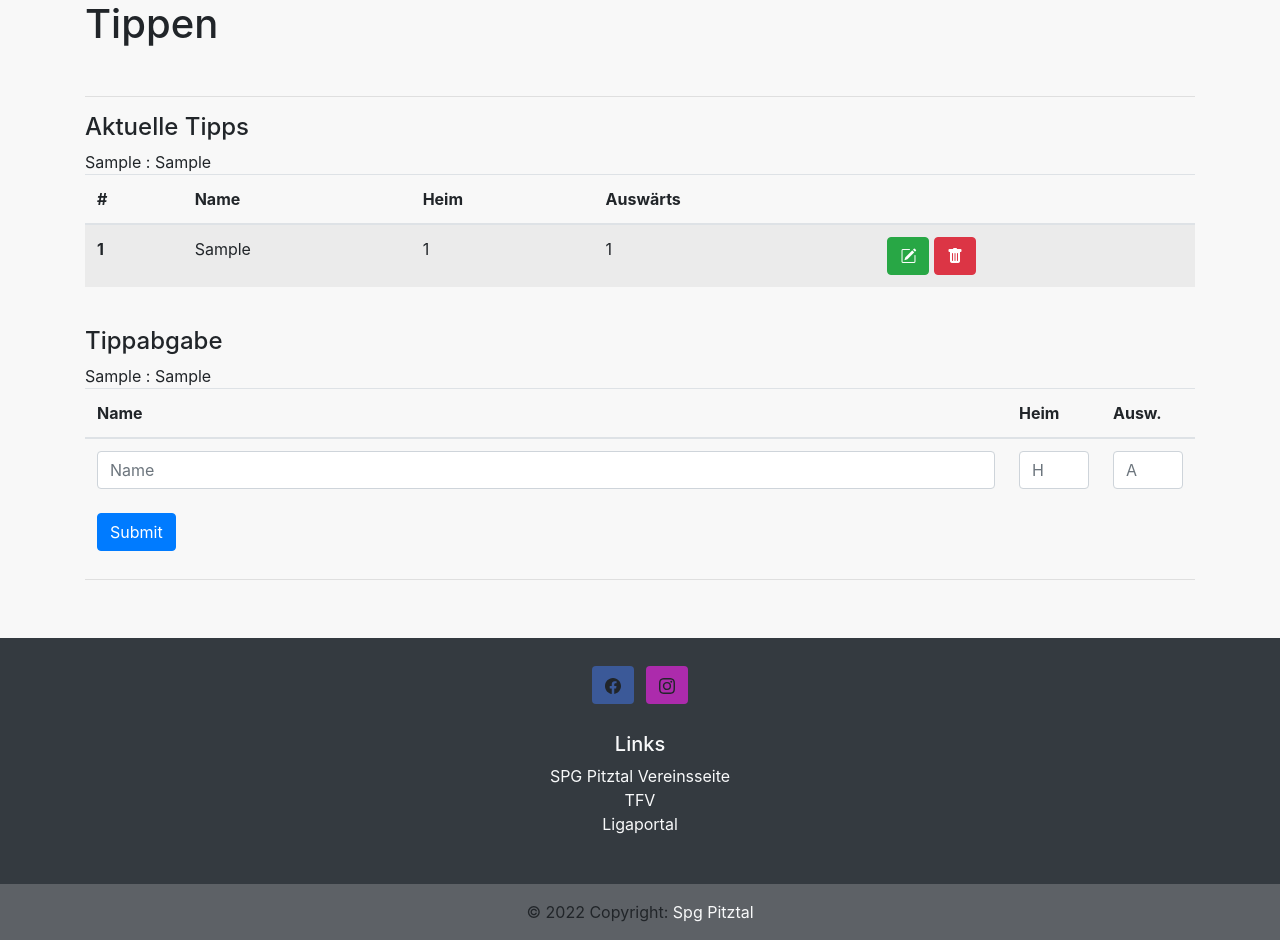
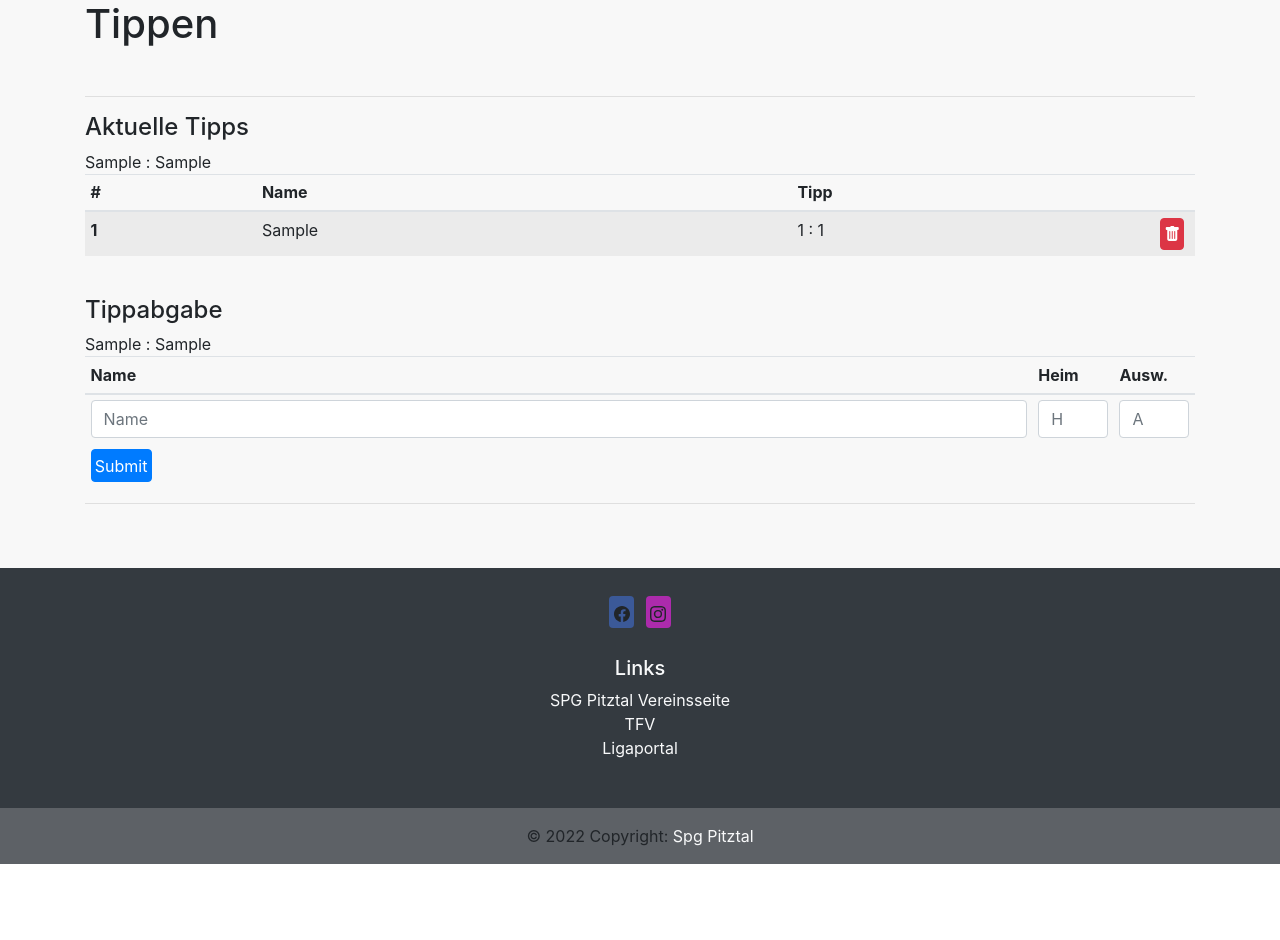
Before and after one commit to tobias124/newTest, a Flask app: page /bet in a window 1280 px wide. Shown: the part 56-996 px from the top of the page. After the commit the page ends 920 px from the top, so only its background shows below. Run offline with Flask 2, Linux system fonts and the light colour scheme; a user stored in the database is signed in; tables that the repository leaves empty hold one stand-in row (values such as "Sample post"); some libraries are stand-ins or nearby versions.

Commit message:
bet delete

```diff
--- a/website/__init__.py
+++ b/website/__init__.py
@@ -9,7 +9,7 @@ app = Flask(__name__)
 
 # Deploying on heroku dev = FALSE and use_heroku_db_localy = False
 dev = False
-use_heroku_db_locally = False
+use_heroku_db_locally = True
 
 local_db_link = 'postgresql://postgres:SuperSecret@localhost/betgame'
 
--- a/website/auth.py
+++ b/website/auth.py
@@ -82,7 +82,7 @@ def delete(id):
             db.session.commit()
             return redirect(url_for('auth.player'))
         except:
-            return "There was a problem deleteting that Player!"
+            return "Es ist ein Fehler beim Löschen aufgetreten!!"
     else:
         return redirect(url_for('views.home'))
 
--- a/website/templates/bet.html
+++ b/website/templates/bet.html
@@ -1,6 +1,19 @@
 {% extends 'base-with-footer.html' %} {% block title %}Tippen{% endblock %}
 {% block content %}
 <link rel="stylesheet" href="https://cdn.jsdelivr.net/npm/bootstrap-icons@1.8.1/font/bootstrap-icons.css">
+
+<style>
+  .table td, .table th {
+    padding: 0.35rem;
+    vertical-align: top;
+    border-top: 1px solid #dee2e6;
+  }
+
+  .btn {
+      padding: 0.2rem 0.2rem;
+  }
+</style>
+
 <h1>Tippen</h1>
 {% for game in active_games %}
 {% set count = namespace(value=1) %}
@@ -14,8 +27,7 @@
         <tr>
           <th scope="col">#</th>
           <th scope="col">Name</th>
-          <th scope="col">Heim</th>
-          <th scope="col">Auswärts</th>
+          <th scope="col">Tipp</th>
           <th scope="col"></th>
         </tr>
       </thead>
@@ -24,10 +36,10 @@
       <tr>
         <th scope="row">{{ count.value }}{% set count.value = count.value + 1 %}</th>
         <td>{{bet.participant}}</td>
-        <td>{{bet.home_goals}}</td>
-        <td>{{bet.away_goals}}</td>
-        <td><button class="btn btn-success"><i class="bi bi-pencil-square"></i></button>
-        <button class="btn btn-danger"><i class="bi bi-trash-fill"></i></button>
+        <td>{{bet.home_goals}} : {{bet.away_goals}} </td>
+          <td style="width: 35px; padding-left: 0px;;">
+         <a class="btn btn-danger" style="color: white; text-decoration: none!important;"
+             href="/bet-delete/{{bet.id}}"><i class="bi bi-trash-fill"></a></i>
         </td>
       </tr>
   {%endif%}
--- a/website/views.py
+++ b/website/views.py
@@ -32,6 +32,20 @@ def home():
                            games_done=games_done, number_of_winners=number_of_winners, games_active=games_active,
                            glw_table = [glw_table.to_html (header=True, index=False, classes='table-sm table-striped')])
 
+
+@views.route('/bet-delete/<int:id>', methods=['POST', 'GET'])
+@login_required
+def delete_bet(id):
+    bet_to_delete = Bet.query.get_or_404(id)
+    if current_user.id == bet_to_delete.player_id:
+        try:
+            db.session.delete(bet_to_delete)
+            db.session.commit()
+            return redirect(url_for('views.bet'))
+        except:
+            return "Es ist ein Fehler beim Löschen aufgetreten!"
+    else:
+        redirect(url_for('views.home'))
 
 @views.route('/bet', methods=['POST', 'GET'])
 @login_required
```
